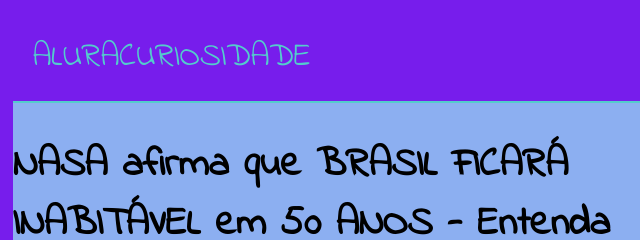
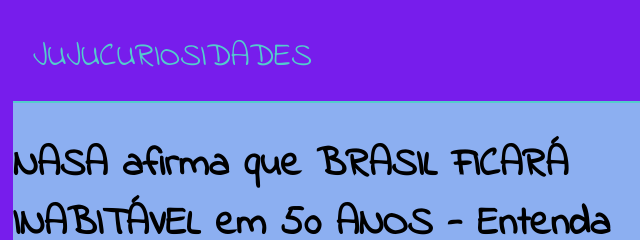
Before and after one commit to jujusaiki/jujucuriosidades, a plain HTML site: page index.html in a window 1280 px wide. Shown: the top 240 px of the page, 0-640 px from the left. Drawn offline with Linux system fonts and the light colour scheme.

Commit message:
ALTERANDO ALURACURIOSIDADES PARA JUJUCURIOSIDADES

```diff
--- a/index.html
+++ b/index.html
@@ -4,11 +4,11 @@
     <link rel="preconnect" href="https://fonts.googleapis.com">
 <link rel="preconnect" href="https://fonts.gstatic.com" crossorigin>
 <link href="https://fonts.googleapis.com/css2?family=Indie+Flower&display=swap" rel="stylesheet">
-    <title>Aluracuriosidades</title>
+    <title>Jujucuriosidades</title>
 </head>
 
 <body>
-    <header>ALURACURIOSIDADE</header>
+    <header>JUJUCURIOSIDADES</header>
 
     <section class="chamada">
         <div class="chamada-texto">
```
